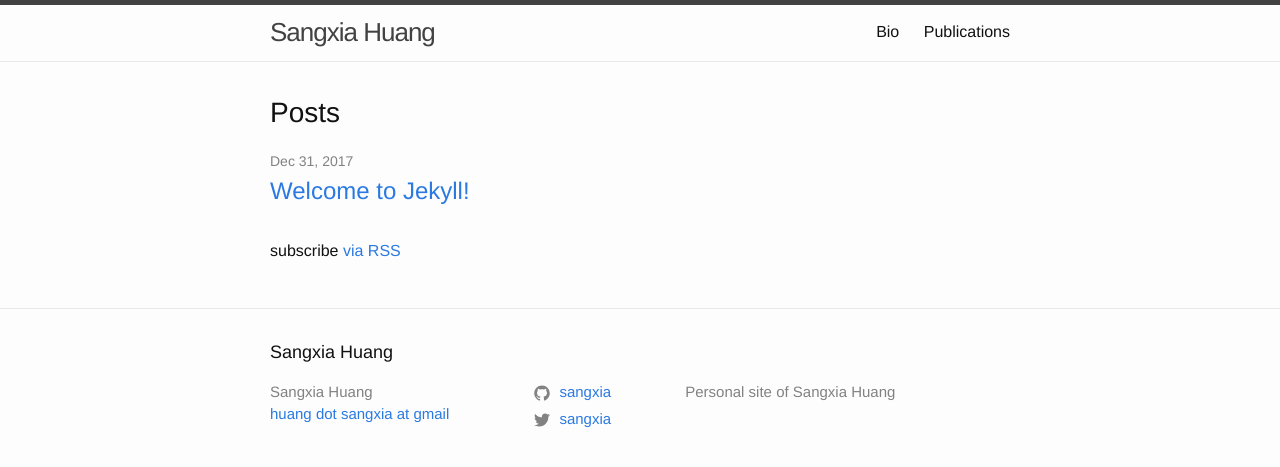
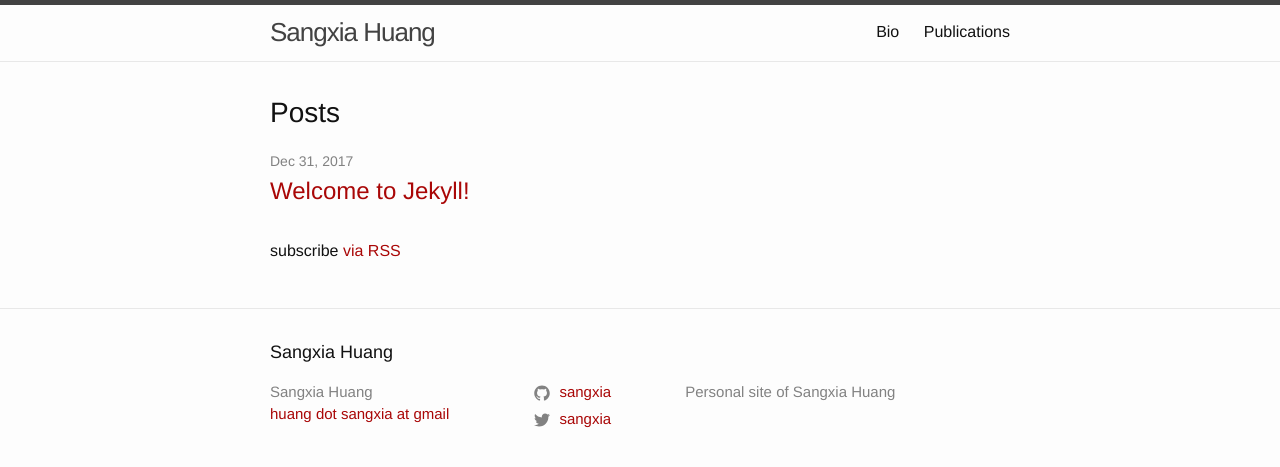
Before and after one commit to sangxia/sangxia.github.io, a Jekyll site: the page built from index.md, in a window 1280 px wide. Shown: the top 467 px of the page. Built offline with Jekyll 4.4.1, drawn with Linux system fonts in a browser that asks for light colours.

Commit message:
Change color

```diff
--- a/_sass/minima.scss
+++ b/_sass/minima.scss
@@ -12,7 +12,8 @@ $spacing-unit:     30px !default;
 
 $text-color:       #111 !default;
 $background-color: #fdfdfd !default;
-$brand-color:      #2a7ae2 !default;
+$brand-color:      #a90707 !default;
+$brand-color-fade: #a36d6d !default;
 
 $grey-color:       #828282 !default;
 $grey-color-light: lighten($grey-color, 40%) !default;
--- a/_sass/minima/_base.scss
+++ b/_sass/minima/_base.scss
@@ -95,7 +95,7 @@ a {
   text-decoration: none;
 
   &:visited {
-    color: darken($brand-color, 15%);
+    color: $brand-color-fade;
   }
 
   &:hover {
```
Also changed, not shown: assets/main.scss (line endings or trailing spaces).
